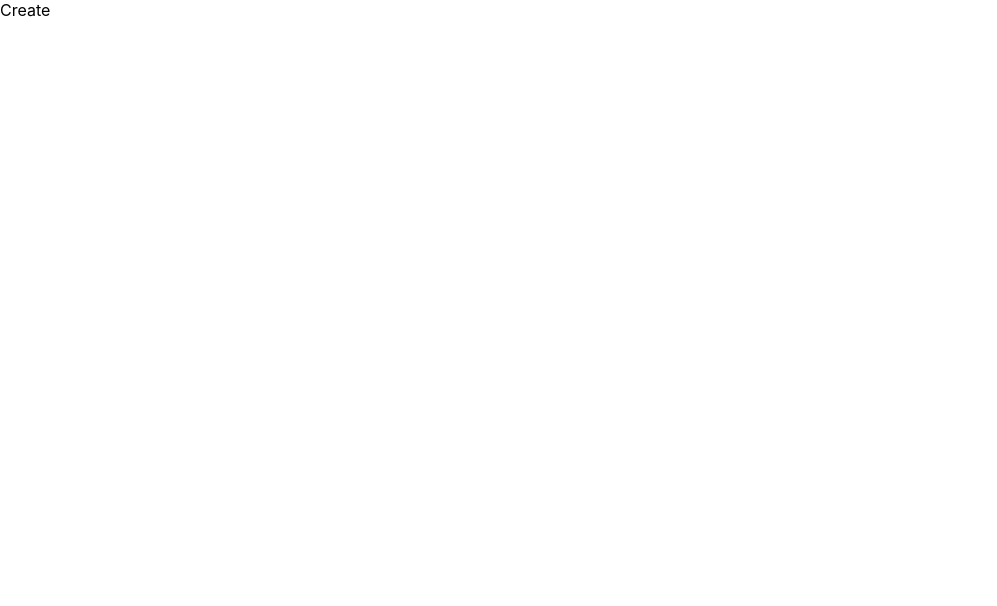
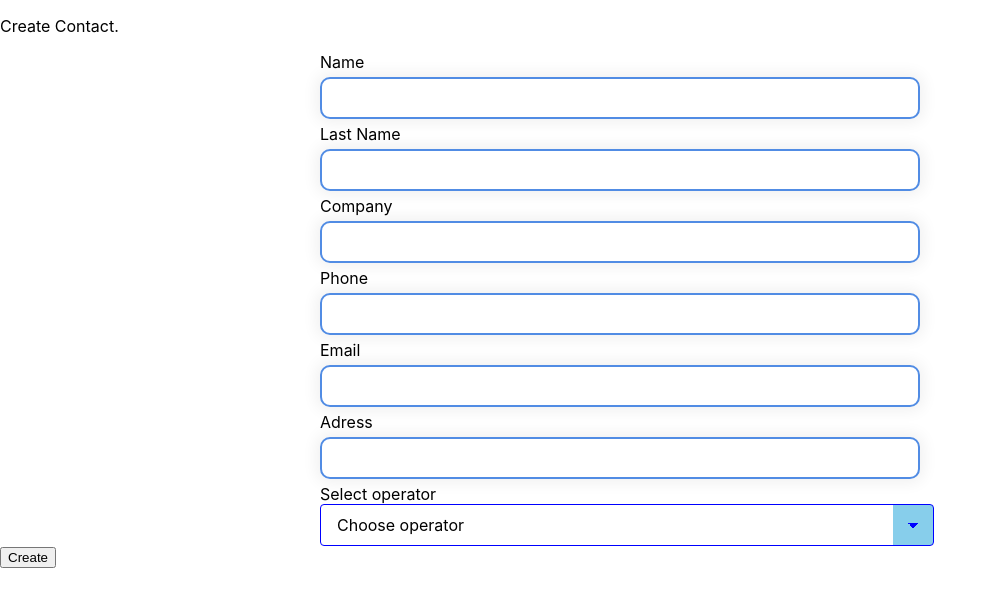
Before and after one commit to RomanPolianski/contacts-list, a React (Create React App) app: page /create in a window 1280 px wide. Shown: the top 606 px of the page, without its empty margins (0-997 px from the left). Built offline with nearby package versions, Linux system fonts and the light colour scheme.

Commit message:
Add inputs and selects to CreatePage

```diff
--- a/src/Components/CreatePage/CreatePage.jsx
+++ b/src/Components/CreatePage/CreatePage.jsx
@@ -1,9 +1,61 @@
+import * as Yup from 'yup';
+import { Formik, Form } from 'formik';
+import InputField from '../common/InputField/InputField';
+import s from './CreatePage.module.css';
+import Select from '../common/SelectField/Select';
+
 const CreatePage = () => {
-    return (
-        <>
-            Create
-        </>
-    )
-}
+  const validate = Yup.object({
+    name: Yup.string().required('Name Required'),
+    lastName: Yup.string().required('LastName Required'),
+    company: Yup.string().required('Company Required'),
+    phone: Yup.string().required('Phone Required'),
+    email: Yup.string().required('Email Required'),
+    adress: Yup.string().required('Adress Required'),
+  });
+
+  const dropDownOptions = [
+    { key: 'Choose operator', value: '' },
+    { key: 'MTS', value: 'option1' },
+    { key: 'A1', value: 'option2' },
+    { key: 'Life :)', value: 'option3' },
+  ];
+
+  return (
+    <Formik
+      initialValues={{
+        name: '',
+        lastName: '',
+        company: '',
+        phone: '',
+        email: '',
+        adress: '',
+        operator: '',
+      }}
+      validationSchema={validate}
+      //   onSubmit={(values) => {
+      //     dispatch(sendSignUpData(values));
+      //   }}
+    >
+      {(formik) => (
+        <div className={s.container}>
+          <p className={s.h1}>Create Contact.</p>
+          <Form className={s.form}>
+            <InputField label="Name" name="name" type="text" />
+            <InputField label="Last Name" name="lastName" type="text" />
+            <InputField label="Company" name="company" type="text" />
+            <InputField label="Phone" name="phone" type="text" />
+            <InputField label="Email" name="email" type="email" />
+            <InputField label="Adress" name="adress" type="text" />
+            <Select control='select' label='Select operator' name='operator' options={dropDownOptions}/>
+            <button type="submit" disabled={!formik.isValid} className={s.submitButton}>
+              Create
+            </button>
+          </Form>
+        </div>
+      )}
+    </Formik>
+  );
+};
 
 export default CreatePage;
```
